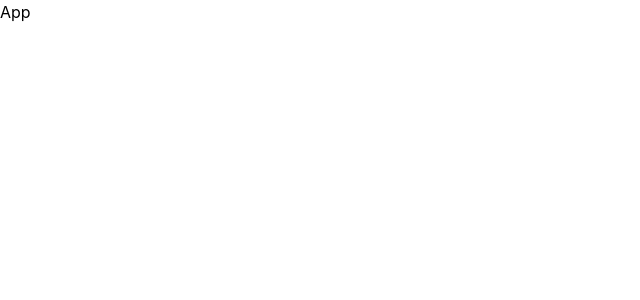
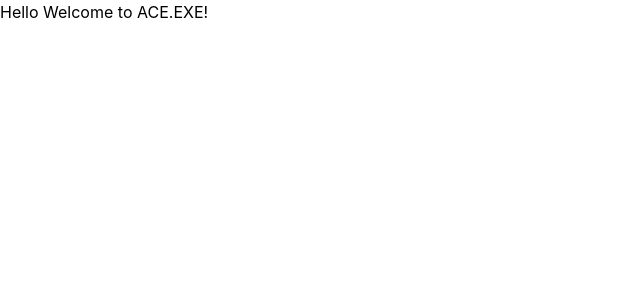
Before and after one commit to Ashish2k04/ace.exe, a React (Vite) app in the folder frontend/: page / in a window 1280 px wide. Shown: the top 300 px of the page, without its empty margins (0-640 px from the left). Built offline with nearby package versions, Linux system fonts and the light colour scheme.

Commit message:
Implement routing in App component using RouterProvider

```diff
--- a/frontend/src/app/App.tsx
+++ b/frontend/src/app/App.tsx
@@ -1,8 +1,12 @@
+import { RouterProvider } from 'react-router'
+import { routes } from './app.routes'
 import './App.css'
 
 const App = () => {
   return (
-    <div>App</div>
+    <div>
+      <RouterProvider router={routes} />
+    </div>
   )
 }
 
```
